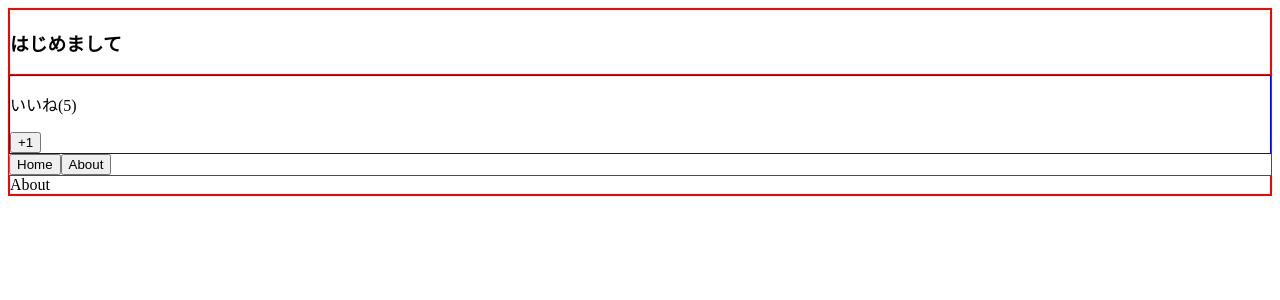
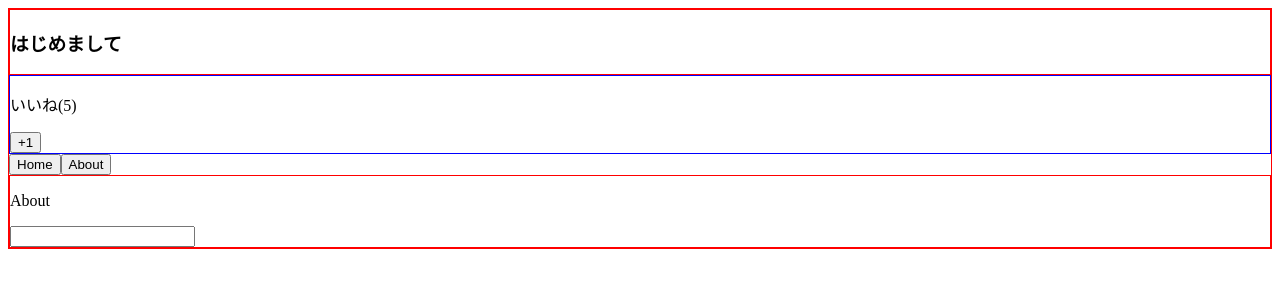
Before and after one commit to jin-aiit-a1824jj/vueJS-sample, a Vue app in the folder session6/index4/: page / in a window 1280 px wide. Both pictures are taken after a click on the button "About". Shown: the top 300 px of the page. Built offline with nearby package versions, Linux system fonts and the light colour scheme.

Commit message:
check component switched

```diff
--- a/session6/index4/src/components/About.vue
+++ b/session6/index4/src/components/About.vue
@@ -1,3 +1,14 @@
 <template>
-  <div>About</div>
+  <div>
+    <p>About</p>
+    <input>
+  </div>
 </template>
+
+<script>
+export default {
+  destroyed(){
+    console.log("destroyed - About.vue");
+  }
+}
+</script>
--- a/session6/index4/src/components/Home.vue
+++ b/session6/index4/src/components/Home.vue
@@ -1,3 +1,5 @@
 <template>
-  <div>Home</div>
+  <div>
+    <p>Home</p>
+  </div>
 </template>
```
